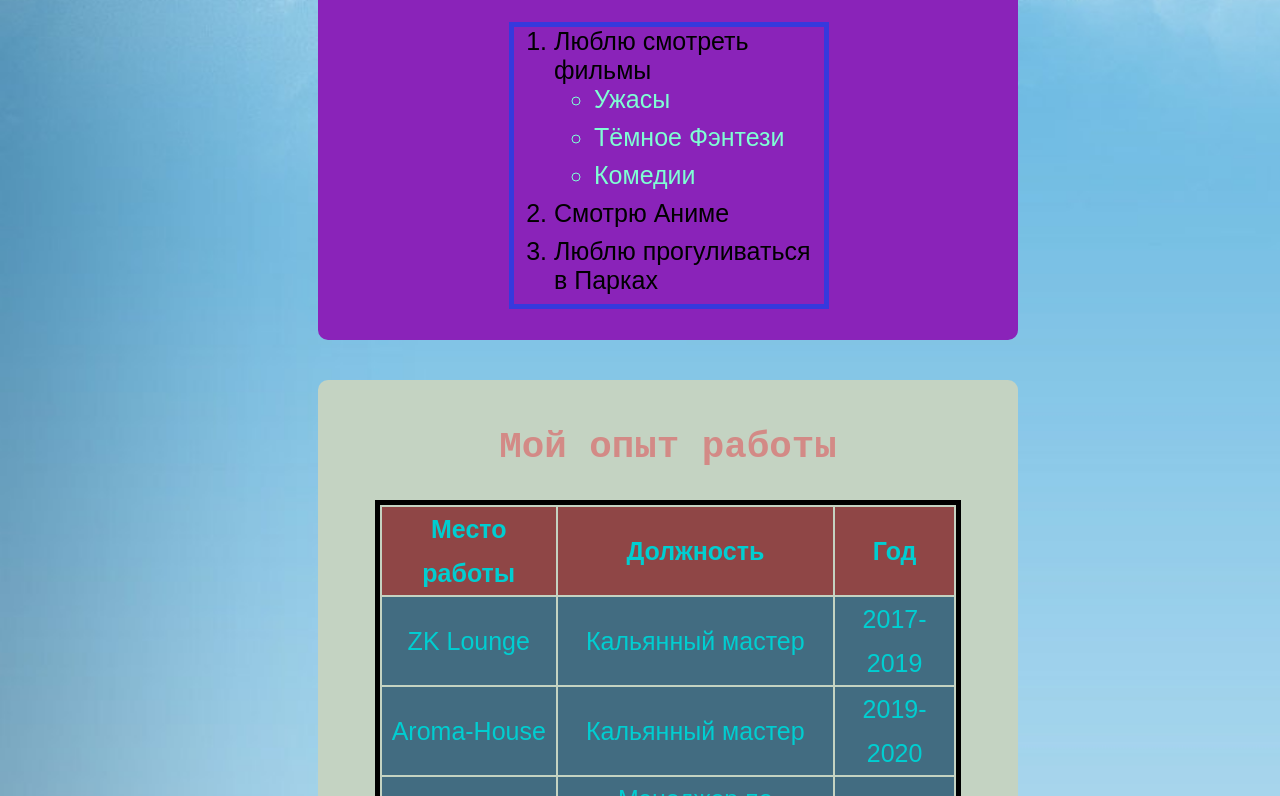
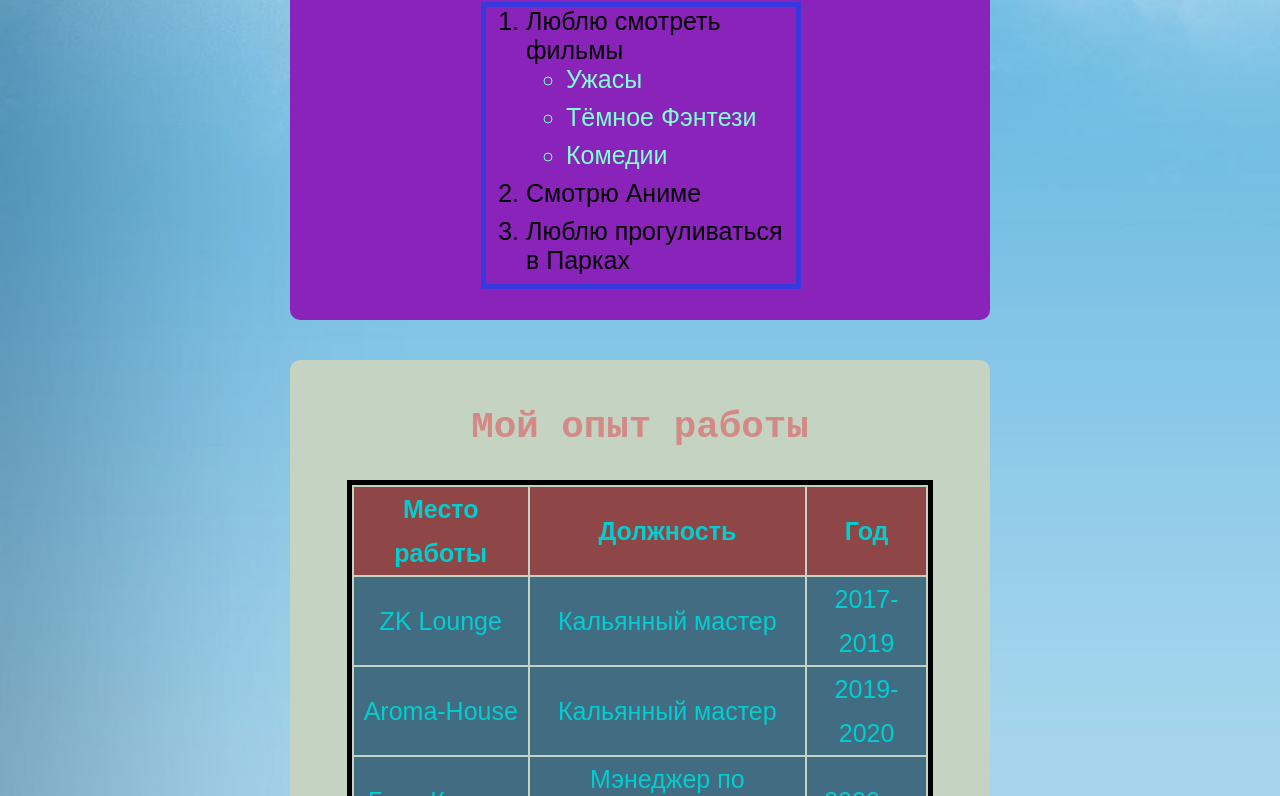
Before and after one commit to DaniilShilkov/resume, a plain HTML site: page index.html in a window 1280 px wide. Shown: the part 603-1399 px from the top of the page. Drawn offline with Linux system fonts and the light colour scheme.

Commit message:
Add styls

```diff
--- a/Style_resume.css
+++ b/Style_resume.css
@@ -2,7 +2,8 @@
 body {
     font-size: 25px;
     font-weight: 400;
-    margin: 20px 318px ;
+    /* margin: 20px 318px ; */
+    margin: auto;
     padding: 0;
     background-image: url(Phon.jpg);
     background-size:cover;
```
